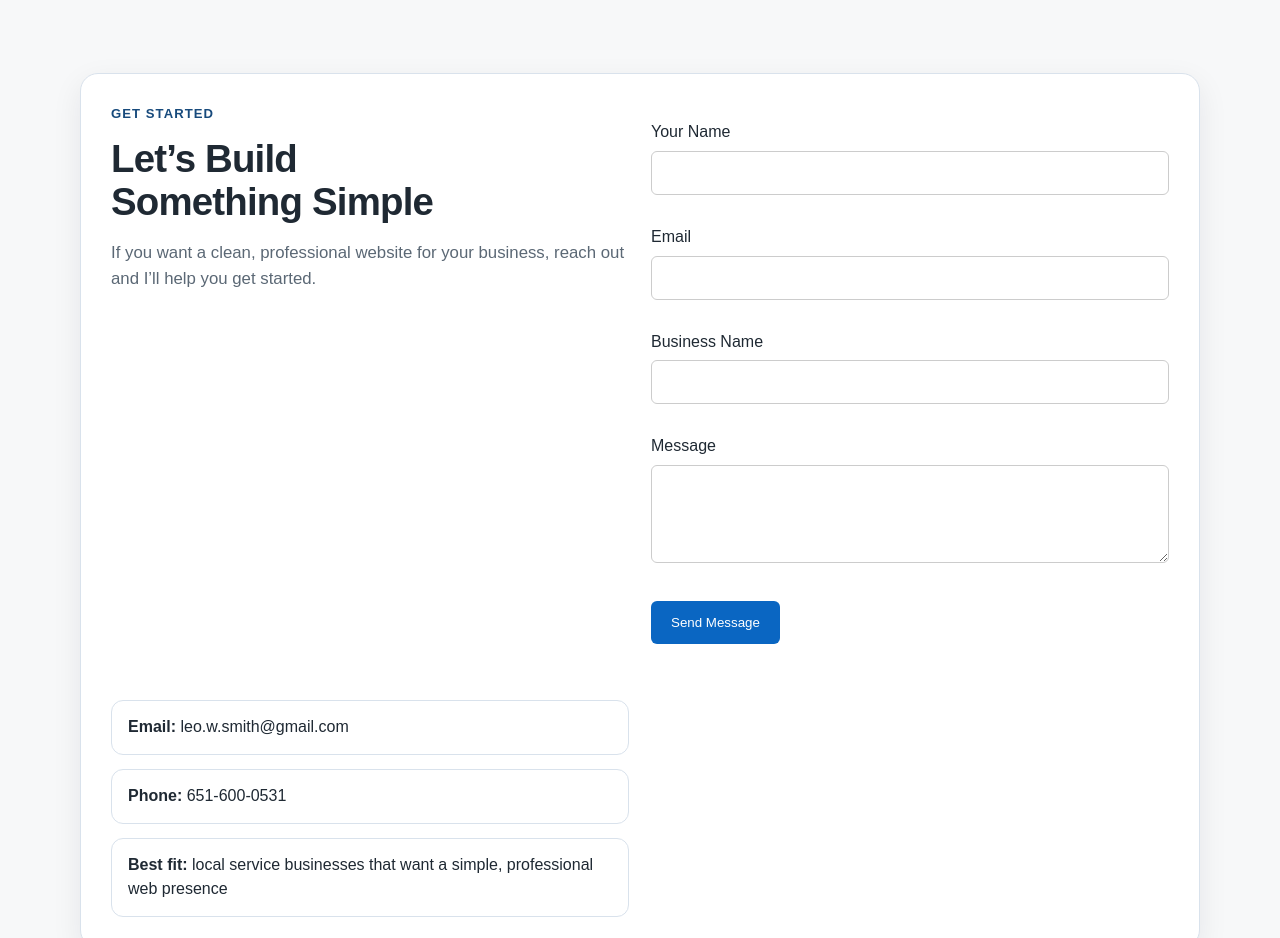
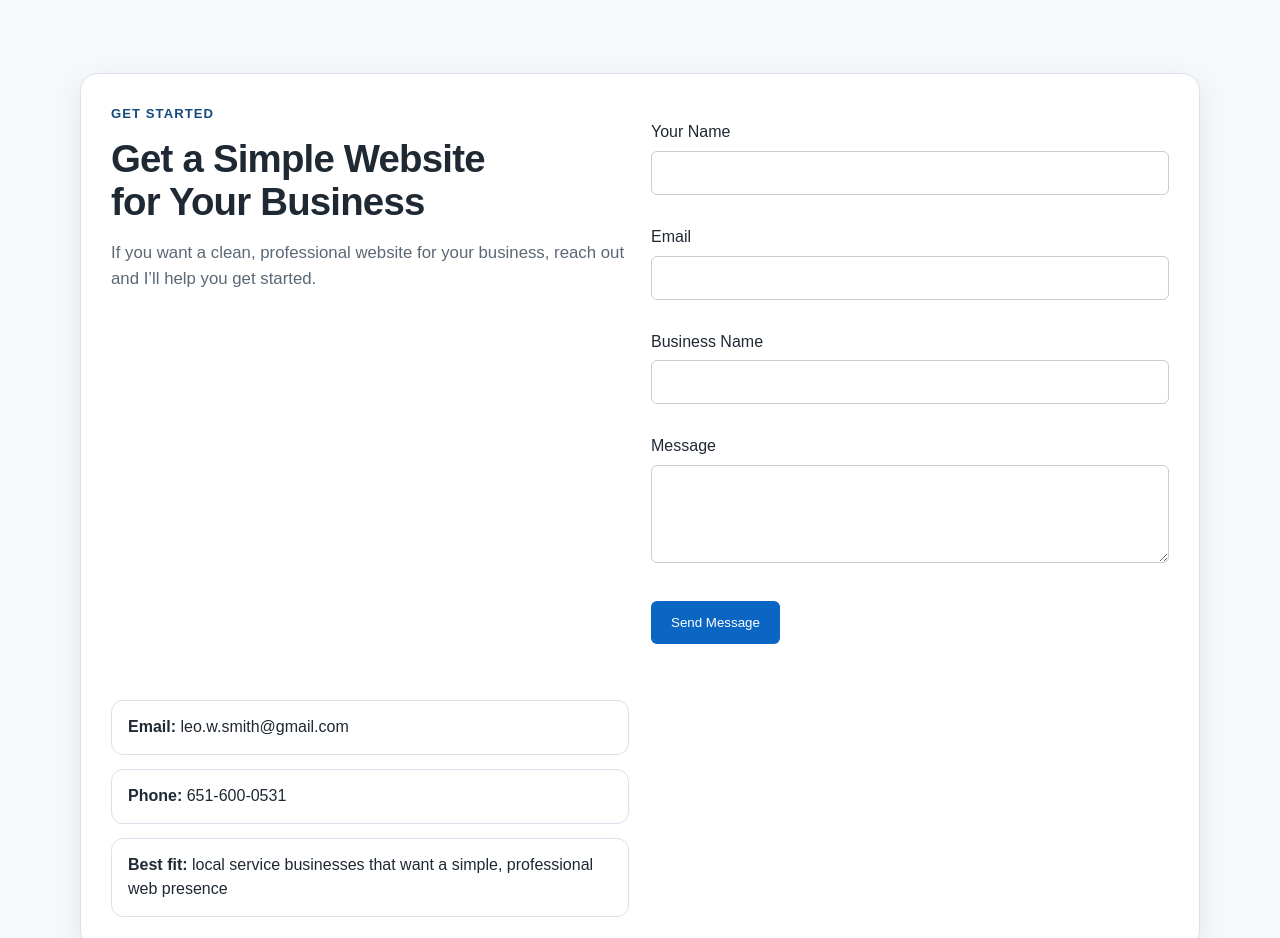
Before and after one commit to Leosmith1244/simplicity-site, a plain HTML site: page index.html in a window 1280 px wide. Shown: the part 3820-4758 px from the top of the page. Drawn offline with Linux system fonts and the light colour scheme.

Commit message:
Add files via upload

```diff
--- a/index.html
+++ b/index.html
@@ -659,7 +659,7 @@ form button {
           <div class="contact-grid">
             <div>
               <div class="mini-label">Get started</div>
-              <h2>Let’s Build Something Simple</h2>
+              <h2>Get a Simple Website for Your Business</h2>
               <p class="contact-copy">
                 If you want a clean, professional website for your business, reach out and I’ll help you get started.
               </p>
```
